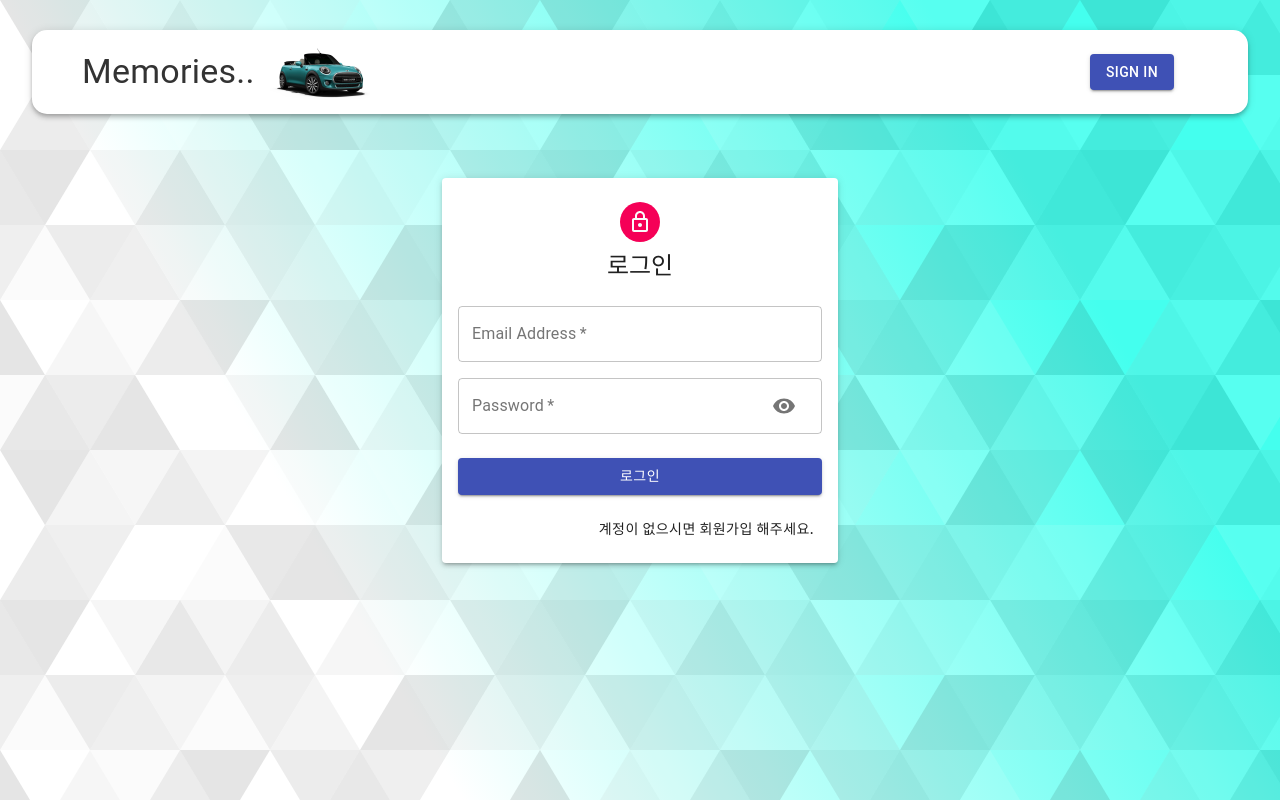
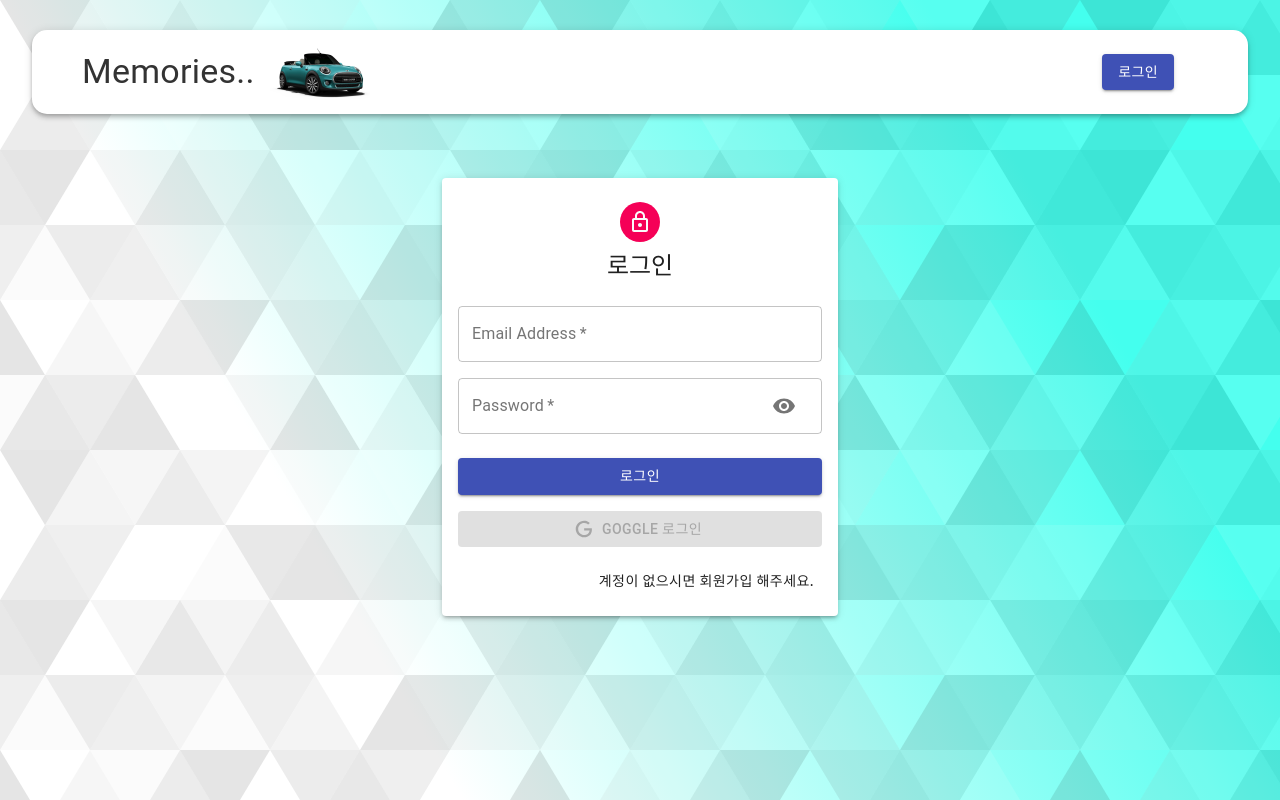
Before and after one commit to rkdvnfma90/my-memories, a React (Create React App) app in the folder client/: page /auth in a window 1280 px wide. Built offline with nearby package versions, Linux system fonts and the light colour scheme.

Commit message:
feat 구글로그인

```diff
--- a/client/src/components/Auth/Auth.js
+++ b/client/src/components/Auth/Auth.js
@@ -7,14 +7,22 @@
   Typography,
   Container,
 } from '@material-ui/core'
+import { GoogleLogin } from 'react-google-login'
+import { useDispatch } from 'react-redux'
+import { useHistory } from 'react-router-dom'
+import { AUTH } from '../../constants/actionTypes'
 import LockOutlinedIcon from '@material-ui/icons/LockOutlined'
 import useStyles from './styles'
 import Input from './Input'
+import Icon from './icon'
 
 function Auth() {
-  const classes = useStyles()
   const [showPassword, setShowPassword] = useState(false)
   const [isSignup, setIsSignup] = useState(false)
+
+  const classes = useStyles()
+  const dispatch = useDispatch()
+  const history = useHistory()
 
   const handleSubmit = () => {}
   const handleChange = () => {}
@@ -23,6 +31,21 @@
   const switchMode = () => {
     setIsSignup((prevIsSignup) => !prevIsSignup)
     setShowPassword(false)
+  }
+  const googleSuccess = async (res) => {
+    const result = res?.profileObj
+    const token = res?.tokenId
+
+    try {
+      dispatch({ type: AUTH, payload: { result, token } })
+      history.push('/')
+    } catch (error) {
+      console.log(error)
+    }
+  }
+  const googleFailure = (error) => {
+    console.log(error)
+    console.log('구글 로그인에 실패하였습니다. 다시 시도해주세요.')
   }
 
   return (
@@ -73,6 +96,7 @@
               />
             )}
           </Grid>
+
           <Button
             type="submit"
             fullWidth
@@ -82,6 +106,25 @@
           >
             {isSignup ? '회원가입' : '로그인'}
           </Button>
+          <GoogleLogin
+            clientId="651794785606-03aduoudp0qph95sfjepro2eha6hqcoc.apps.googleusercontent.com"
+            render={(renderProps) => (
+              <Button
+                className={classes.googleButton}
+                color="primary"
+                fullWidth
+                onClick={renderProps.onClick}
+                disabled={renderProps.disabled}
+                startIcon={<Icon />}
+                variant="contained"
+              >
+                Goggle 로그인
+              </Button>
+            )}
+            onSuccess={googleSuccess}
+            onFailure={googleFailure}
+            cookiePolicy="single_host_origin"
+          />
           <Grid container justify="flex-end">
             <Grid item>
               <Button onClick={switchMode}>
--- /dev/null
+++ b/client/src/components/Auth/icon.js
@@ -0,0 +1,12 @@
+import React from 'react'
+
+const icon = () => (
+  <svg style={{ width: '20px', height: '20px' }} viewBox="0 0 24 24">
+    <path
+      fill="currentColor"
+      d="M21.35,11.1H12.18V13.83H18.69C18.36,17.64 15.19,19.27 12.19,19.27C8.36,19.27 5,16.25 5,12C5,7.9 8.2,4.73 12.2,4.73C15.29,4.73 17.1,6.7 17.1,6.7L19,4.72C19,4.72 16.56,2 12.1,2C6.42,2 2.03,6.8 2.03,12C2.03,17.05 6.16,22 12.25,22C17.6,22 21.5,18.33 21.5,12.91C21.5,11.76 21.35,11.1 21.35,11.1V11.1Z"
+    />
+  </svg>
+)
+
+export default icon
--- a/client/src/components/Navbar/Navbar.js
+++ b/client/src/components/Navbar/Navbar.js
@@ -1,12 +1,35 @@
-import React from 'react'
+import React, { useState, useEffect } from 'react'
 import { Link } from 'react-router-dom'
 import { AppBar, Typography, Toolbar, Button, Avatar } from '@material-ui/core'
+import { useDispatch } from 'react-redux'
+import { LOGOUT } from '../../constants/actionTypes'
+import { useHistory, useLocation } from 'react-router-dom'
 import useStyles from './styles'
 import memories from '../../images/memories.png'
 
 function Navbar() {
+  const [user, setUser] = useState(JSON.parse(localStorage.getItem('profile')))
+
   const classes = useStyles()
-  const user = null
+  const dispatch = useDispatch()
+  const history = useHistory()
+  const location = useLocation()
+
+  const logout = () => {
+    dispatch({ type: LOGOUT })
+    history.push('/')
+    setUser(null)
+  }
+
+  console.log(user)
+
+  useEffect(() => {
+    const token = user?.token
+
+    // JWT 작업 예정
+
+    setUser(JSON.parse(localStorage.getItem('profile')))
+  }, [location])
 
   return (
     <AppBar className={classes.appBar} position="static" color="inherit">
@@ -44,9 +67,9 @@
               variant="contained"
               className={classes.logout}
               color="secondary"
-              onClick={() => {}}
+              onClick={logout}
             >
-              Logout
+              로그아웃
             </Button>
           </div>
         ) : (
@@ -56,7 +79,7 @@
             variant="contained"
             color="primary"
           >
-            Sign In
+            로그인
           </Button>
         )}
       </Toolbar>
--- a/client/src/constants/actionTypes.js
+++ b/client/src/constants/actionTypes.js
@@ -2,3 +2,5 @@
 export const UPDATE = 'UPDATE'
 export const DELETE = 'DELETE'
 export const FETCH_ALL = 'FETCH_ALL'
+export const AUTH = 'AUTH'
+export const LOGOUT = 'LOGOUT'
--- /dev/null
+++ b/client/src/reducers/auth.js
@@ -0,0 +1,16 @@
+import { AUTH, LOGOUT } from '../constants/actionTypes'
+
+const auth = (state = { authData: null }, action) => {
+  switch (action.type) {
+    case AUTH:
+      localStorage.setItem('profile', JSON.stringify({ ...action?.payload }))
+      return { ...state, authData: action?.payload }
+    case LOGOUT:
+      localStorage.clear()
+      return { ...state, authData: null }
+    default:
+      return state
+  }
+}
+
+export default auth
--- a/client/src/reducers/index.js
+++ b/client/src/reducers/index.js
@@ -1,4 +1,5 @@
 import { combineReducers } from 'redux'
 import posts from './posts'
+import auth from './auth'
 
-export default combineReducers({ posts })
+export default combineReducers({ posts, auth })
```
